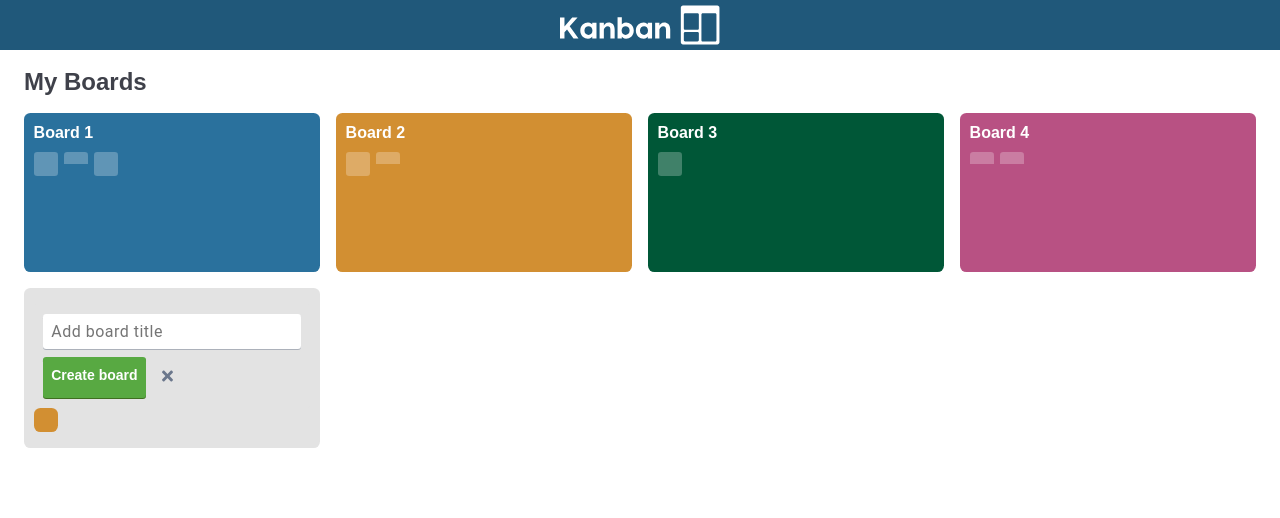
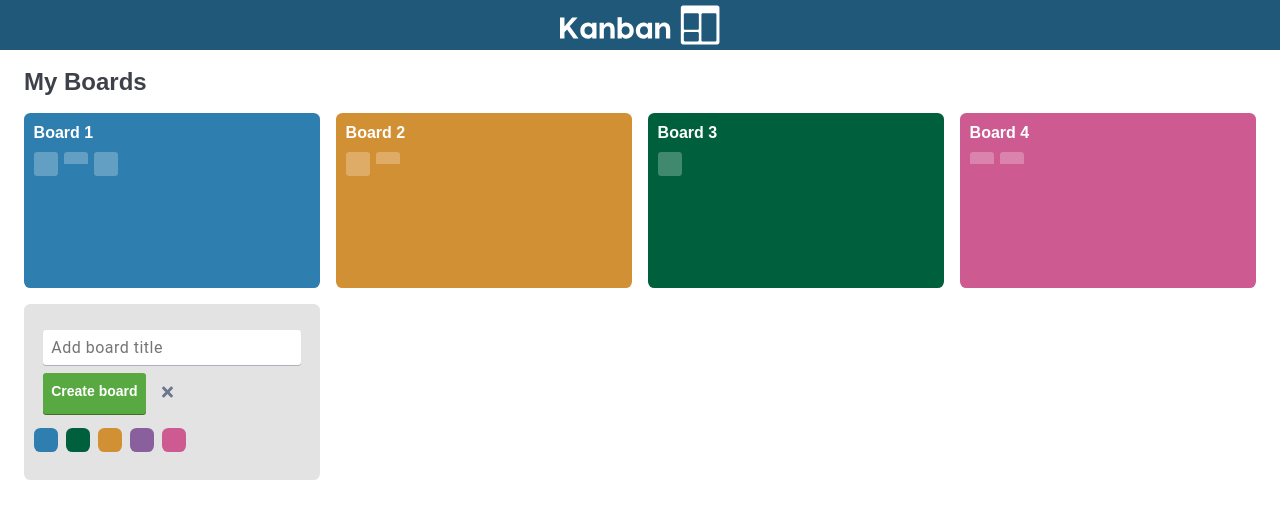
Before and after one commit to sharpWit/trello-clone, a Next.js app: page / in a window 1280 px wide. Shown: the top 518 px of the page. Built offline with nearby package versions, Linux system fonts and the light colour scheme.

Commit message:
feat: add color group

```diff
--- /dev/null
+++ b/src/components/molecules/color-group/color-group.module.scss
@@ -0,0 +1,5 @@
+.colorGroup {
+  @include flex;
+  padding: $spacing-xs 0px;
+  margin-bottom: $spacing-sm;
+}
--- /dev/null
+++ b/src/components/molecules/color-group/color-group.tsx
@@ -0,0 +1,16 @@
+import { Checkbox } from "@/components/atoms";
+import styles from "./color-group.module.scss";
+
+const ColorGroup = () => {
+  return (
+    <div className={styles.colorGroup}>
+      <Checkbox color="blue" />
+      <Checkbox color="green" />
+      <Checkbox color="orange" />
+      <Checkbox color="purple" />
+      <Checkbox color="pink" />
+    </div>
+  );
+};
+
+export default ColorGroup;
--- /dev/null
+++ b/src/components/molecules/color-group/index.ts
@@ -0,0 +1 @@
+export { default as ColorGroup } from "./color-group";
--- a/src/components/molecules/index.ts
+++ b/src/components/molecules/index.ts
@@ -1 +1,2 @@
 export * from "./form";
+export * from "./color-group";
--- a/src/features/board/components/board-card-generator/board-card-generator.tsx
+++ b/src/features/board/components/board-card-generator/board-card-generator.tsx
@@ -1,12 +1,11 @@
-import { Checkbox } from "@/components/atoms";
 import styles from "./board-card-generator.module.scss";
-import { FormComponent } from "@/components/molecules";
+import { ColorGroup, FormComponent } from "@/components/molecules";
 
 export const BoardCardGenerator = () => {
   return (
     <div className={styles.container}>
       <FormComponent />
-      <Checkbox color="orange" />
+      <ColorGroup />
     </div>
   );
 };
--- a/src/styles/abstracts/_variables.scss
+++ b/src/styles/abstracts/_variables.scss
@@ -18,11 +18,11 @@ $accent-color: hsl(218.18, 13.36%, 48.43%);
 $alert-color: hsl(10, 56%, 44%);
 $text-color: hsl(229.09, 7.91%, 27.25%);
 // random colors
-$blue-color: hsl(203, 58%, 39%);
-$green-color: hsl(158, 100%, 17%);
-$orange-color: hsl(35, 64%, 51%);
-$purple-color: hsl(280, 24%, 45%);
-$pink-color: hsl(331, 42%, 52%);
+$blue-color: hsl(202.79, 58.37%, 43.33%);
+$green-color: hsl(158.13, 100%, 18.82%);
+$orange-color: hsl(34.94, 63.71%, 51.37%);
+$purple-color: hsl(280.33, 24.11%, 49.61%);
+$pink-color: hsl(331.3, 53.49%, 57.84%);
 
 // Typography
 $font-family-base: Arial, Helvetica, sans-serif;
```
